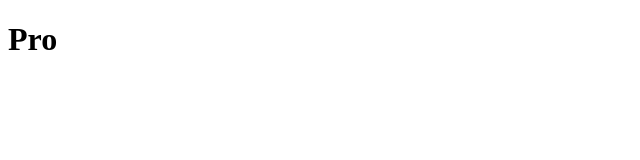
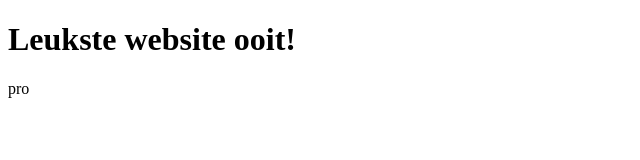
Before and after one commit to Trnkx/Githubconnnectding, a plain HTML site: page index.html in a window 1280 px wide. Shown: the whole page, without its empty margins (0-640 px from the left). Drawn offline with Linux system fonts and the light colour scheme.

Commit message:
naam veranderd naar ''Leukste website ooit!''

```diff
--- a/index.html
+++ b/index.html
@@ -9,9 +9,10 @@
 </head>
 
 <body>
-  <h1>Pro</h1>
+  <h1>Leukste website ooit!</h1>
   <script src="script.js"></script>
   <script src="https://replit.com/public/js/replit-badge.js" theme="magenta" defer></script>
 </body>
+  <body> pro</body>
 
 </html>
```
